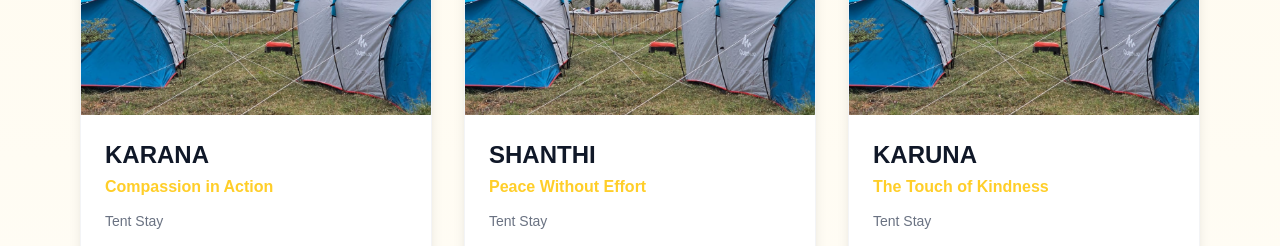
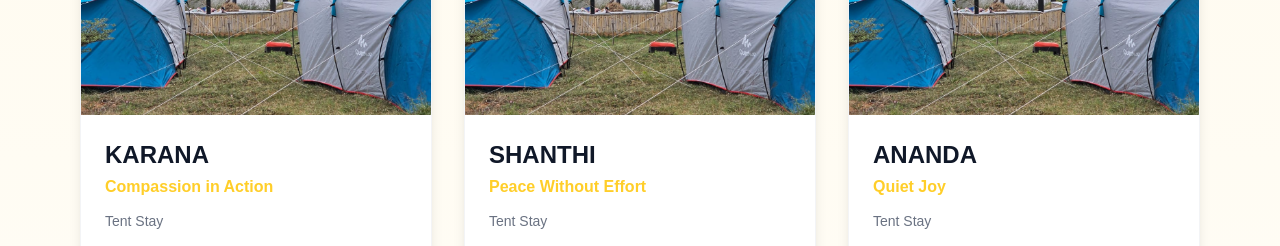
Before and after one commit to gandharvtalikoti/buddha-village, a Next.js app in the folder buddha-village/: page /stays in a window 1280 px wide. Shown: the part 1880-2126 px from the top of the page. Built offline with nearby package versions, Linux system fonts and the light colour scheme; a web font is replaced by a local one.

Commit message:
2 more tent stay

```diff
--- a/buddha-village/app/stays/page.tsx
+++ b/buddha-village/app/stays/page.tsx
@@ -246,9 +246,9 @@ const stays: Stay[] = [
     },
   },
   {
-    id: 'karuna',
-    name: 'KARUNA',
-    tagline: 'The Touch of Kindness',
+    id: 'ananda',
+    name: 'ANANDA',
+    tagline: 'Quiet Joy',
     subtitle: 'Tent Stay',
     type: 'tent',
     capacity: 2,
```
